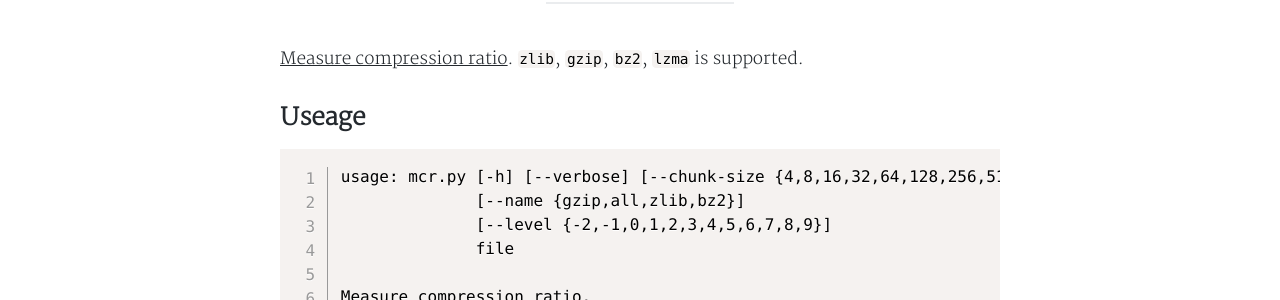
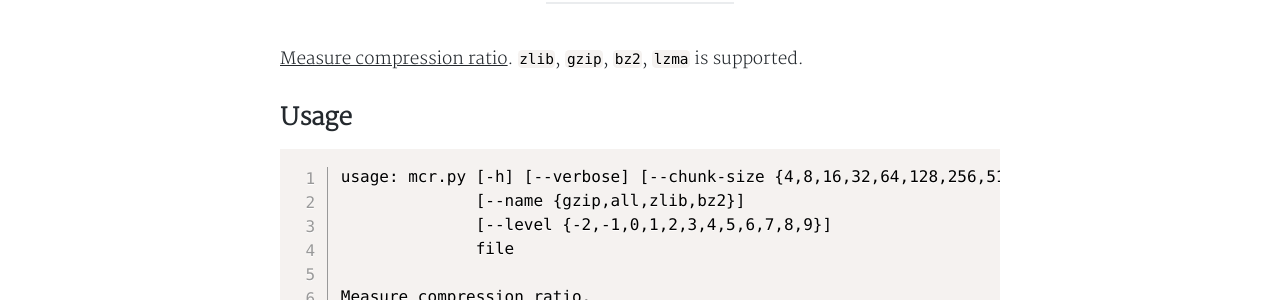
Before and after one commit to yanminhui/yanminhui.github.io, a Jekyll site: the page built from _posts/githubs/2019-03-30-mcr.md, in a window 1280 px wide and 900 px high, scrolled down 336 px. Shown: the part 158-458 px from the top of the window. Built offline with Jekyll 4.4.1, drawn with Linux system fonts in a browser that asks for light colours; nearby versions of some CDN libraries; a style sheet for code colours, icons or effects is not loaded.

Commit message:
Update 2019-03-30-mcr.md

````diff
--- a/_posts/githubs/2019-03-30-mcr.md
+++ b/_posts/githubs/2019-03-30-mcr.md
@@ -11,7 +11,7 @@ tags: ['GitHub仓库', 'Python']
 
 [Measure compression ratio](https://github.com/yanminhui/misc/blob/master/py/mcr.py). `zlib`, `gzip`, `bz2`, `lzma` is supported.
 
-## Useage
+## Usage
 
 ```console
 usage: mcr.py [-h] [--verbose] [--chunk-size {4,8,16,32,64,128,256,512}]
````
